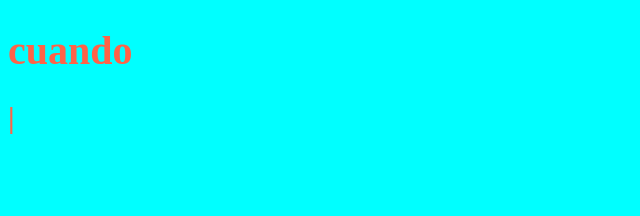
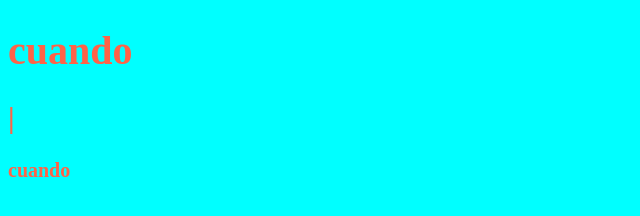
Before and after one commit to Jorgepr01/aprender-git, a plain HTML site: page index.html in a window 1280 px wide. Shown: the full height of the page, 0-640 px from the left. Drawn offline with Linux system fonts and the light colour scheme.

Commit message:
Update index.html

```diff
--- a/index.html
+++ b/index.html
@@ -10,5 +10,6 @@
 <body>
     <h1>cuando</h1>
     <h2>|</h2>
+    <p>cuando</p>
 </body>
 </html>
```
